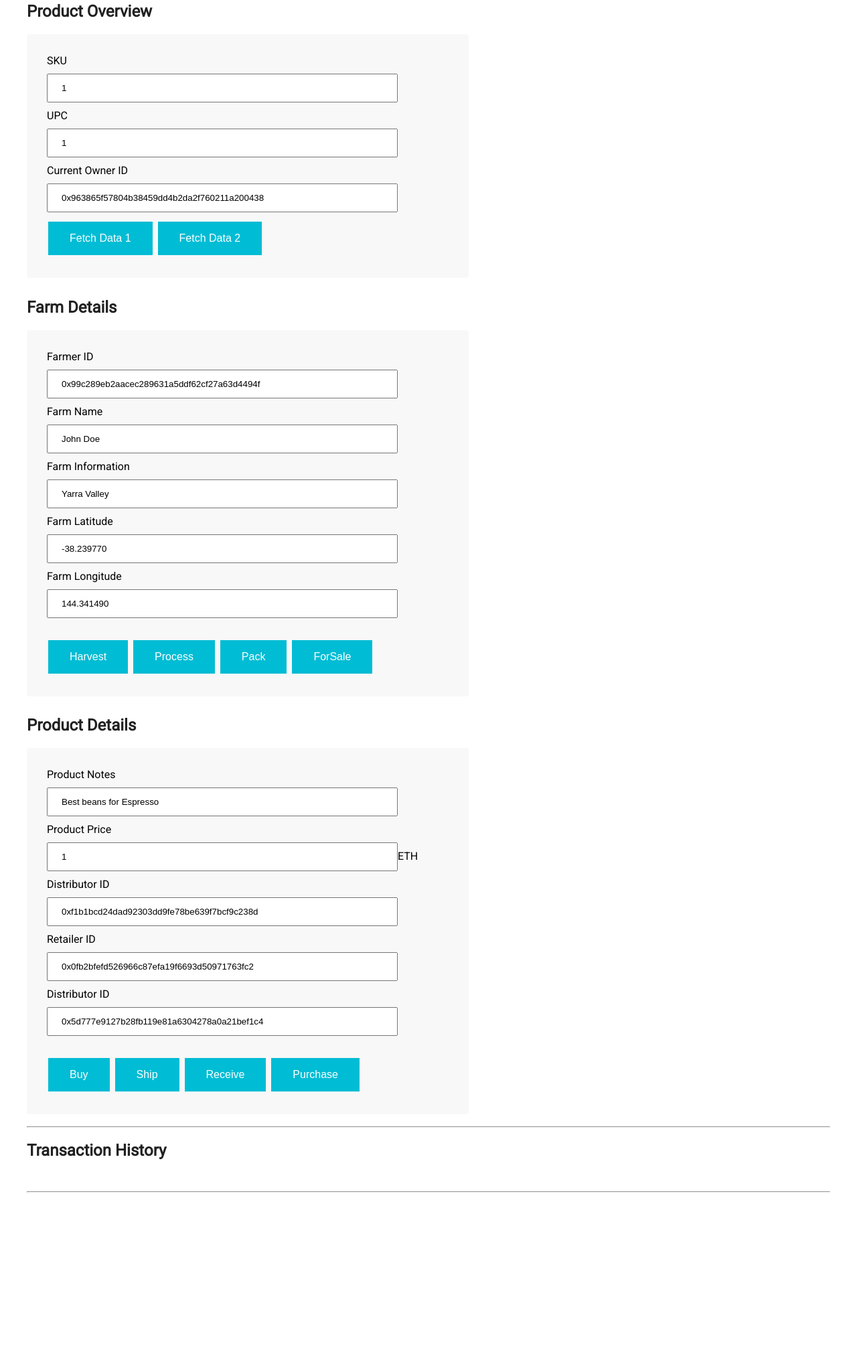
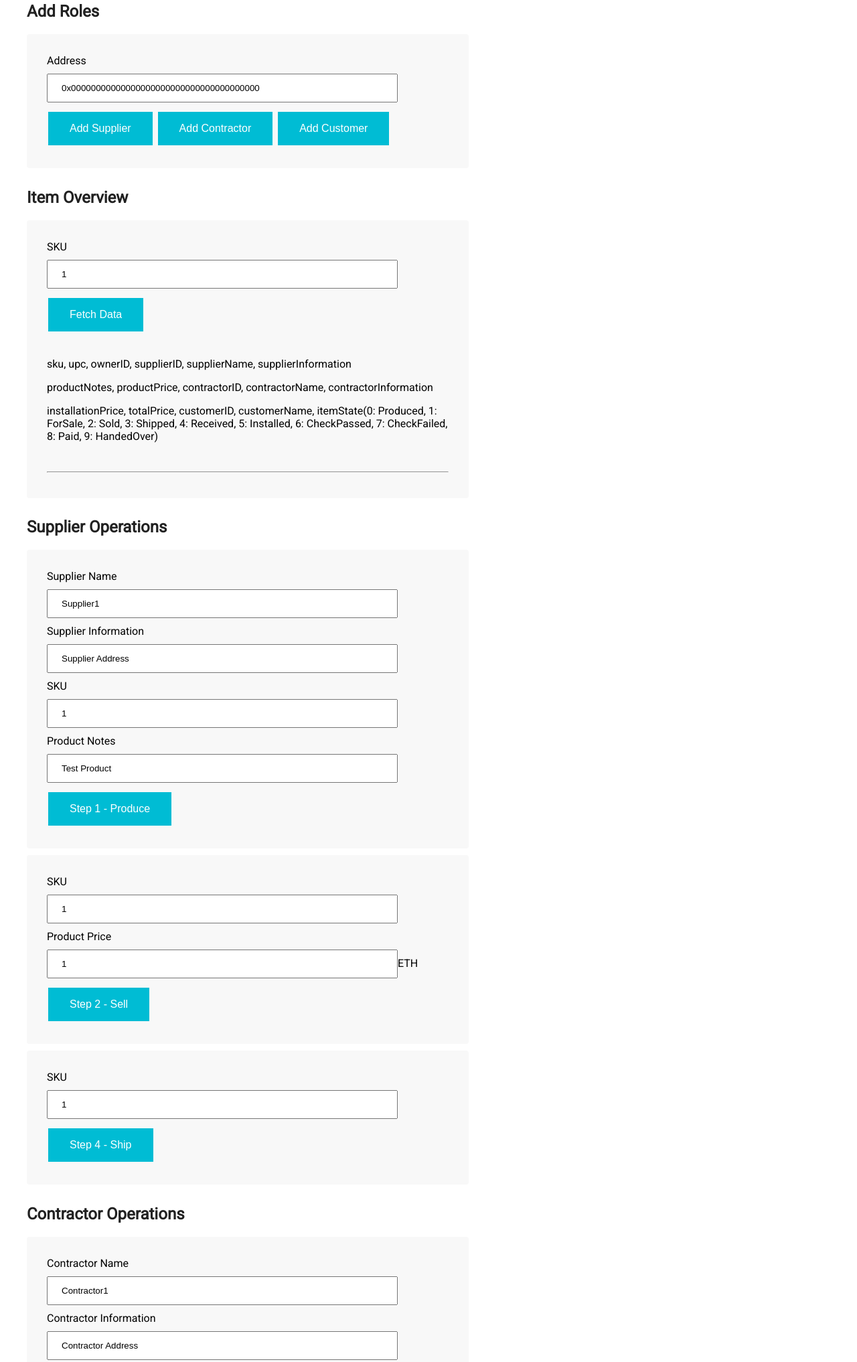
Before and after one commit to hujens/EluxSC, a website: page src/index.html in a window 1280 px wide. Shown: the part 175-2209 px from the top of the page at 67% size. Before the commit the page ends 2004 px from the top, so only its background shows below. Drawn offline with nearby package versions, Linux system fonts and the light colour scheme.

Commit message:
feat: adjust index.html

```diff
--- a/src/index.html
+++ b/src/index.html
@@ -16,75 +16,158 @@
         <p style="text-align: center;">Prove the authenticity of an item using the Ethereum blockchain.</p>
     </div>
 
-    <div id="ftc-harvest">
-        <h2>Product Overview</h2>
+    <div id="ftc-produce">
+        <h2>Add Roles</h2>
+        <div class="form-group">
+            Address
+            <br>
+            <input type="text" id="address" name="address" value=0x00000000000000000000000000000000000000><br>
+            <div class=button-div>
+                <button class="btn-add" id="button" type="button" data-id="11">Add Supplier</button>
+                <button class="btn-add" id="button" type="button" data-id="12">Add Contractor</button>
+                <button class="btn-add" id="button" type="button" data-id="13">Add Customer</button>
+            </div>
+        </div>
+        <div class=form-break></div>
+
+        <h2>Item Overview</h2>
+        <div class="form-group">
+            SKU <!-- (Inteded to be UPC. But is actually SKU... (serial enumartion, start:1, increment:+1))-->
+            <br>
+            <input type="number" id="upc" name="upc" value=1><br>
+            <div class=button-div>
+                <button class="btn-fetch" id="button" type="button" data-id="10">Fetch Data</button>
+            </div>
+            <br>
+            <div>
+                <p>sku, upc, ownerID, supplierID, supplierName, supplierInformation</p>
+                <small id="ftc-fetchData1">
+                    <!-- Data1 will appear here from app.js -->
+                </small>
+                <p>productNotes, productPrice, contractorID, contractorName, contractorInformation</p>
+                <small id="ftc-fetchData2">
+                    <!-- Data2 will appear here from app.js -->
+                </small>
+                <p>installationPrice, totalPrice, customerID, customerName, itemState(0: Produced, 1: ForSale, 2: Sold,
+                    3: Shipped, 4: Received, 5: Installed, 6: CheckPassed, 7: CheckFailed, 8: Paid, 9: HandedOver)</p>
+                <small id="ftc-fetchData3">
+                    <!-- Data3 will appear here from app.js -->
+                </small>
+                <br>
+                <hr>
+            </div>
+        </div>
+        <div class=form-break></div>
+
+        <h2>Supplier Operations</h2>
+        <div class="form-group">
+            Supplier Name
+            <br>
+            <input type="text" id="supplierName" name="supplierName" value="Supplier1"><br>
+            Supplier Information
+            <br>
+            <input type="text" id="supplierInformation" name="supplierInformation" value="Supplier Address"><br>
+            SKU
+            <br>
+            <input type="number" id="upc1" name="upc1" value=1><br>
+            Product Notes
+            <br>
+            <input type="text" id="productNotes" name="productNotes" value="Test Product"><br>
+            <button class="btn-produce" id="button" type="produce" data-id="1">Step 1 - Produce</button>
+            <br>
+        </div>
+        <div class=form-break></div>
+
         <div class="form-group">
             SKU
             <br>
-            <input class="input-field" type="number" id="sku" name="sku" value=1><br>
-            UPC
-            <br>
-            <input type="number" id="upc" name="upc" value=1><br>
-            Current Owner ID
-            <br>
-            <input type="text" id="ownerID" name="ownerID" value="0x963865f57804b38459dd4b2da2f760211a200438" size="50"><br>
-            <div class=button-div>
-                <button class="btn-fetchOne" id="button" type="button" data-id="9">Fetch Data 1</button>
-                <button class="btn-fetchTwo" id="button" type="button" data-id="10">Fetch Data 2</button>
-            </div>
-        </div>
-        <div class=form-break></div>
-        <h2>Farm Details</h2>
-        <div class="form-group">
-            Farmer ID
-            <br>
-            <input type="text" id="originFarmerID" name="originFarmerID" value="0x99c289eb2aacec289631a5ddf62cf27a63d4494f"
-                size="50"><br>
-            Farm Name
-            <br>
-            <input type="text" id="originFarmName" name="originFarmName" value="John Doe"><br>
-            Farm Information
-            <br>
-            <input type="text" id="originFarmInformation" name="originFarmInformation" value="Yarra Valley"><br>
-            Farm Latitude
-            <br>
-            <input type="text" id="originFarmLatitude" name="originFarmLatitude" value="-38.239770"><br>
-            Farm Longitude
-            <br>
-            <input type="text" id="originFarmLongitude" name="originFarmLongitude" value="144.341490"><br>
-            <br>
-            <button class="btn-harvest" id="button" type="button" data-id="1">Harvest</button>
-            <button class="btn-process" id="button" type="button" data-id="2">Process</button>
-            <button class="btn-pack" id="button" type="button" data-id="3">Pack</button>
-            <button class="btn-forsale" id="button" type="button" data-id="4">ForSale</button>
-        </div>
-        <div class=form-break></div>
-        <h2>Product Details</h2>
-        <div class="form-group">
-            Product Notes
-            <br>
-            <input type="text" id="productNotes" name="productNotes" value="Best beans for Espresso" size="60"><br>
+            <input type="number" id="upc2" name="upc2" value=1><br>
             Product Price
             <br>
             <input type="number" id="productPrice" name="productPrice" value=1>ETH<br>
-            Distributor ID
+            <button class="btn-sell" id="button" type="button" data-id="2">Step 2 - Sell</button>
+        </div>
+        <div class=form-break></div>
+
+        <div class="form-group">
+            SKU
             <br>
-            <input type="text" id="distributorID" name="distributorID" value="0xf1b1bcd24dad92303dd9fe78be639f7bcf9c238d"
-                size="50">
+            <input type="number" id="upc4" name="upc4" value=1><br>
+            <button class="btn-ship" id="button" type="button" data-id="4">Step 4 - Ship</button>
+        </div>
+        <div class=form-break></div>
+
+        <h2>Contractor Operations</h2>
+        <div class="form-group">
+            Contractor Name
             <br>
-            Retailer ID
+            <input type="text" id="contractorName" name="contractorName" value="Contractor1" size="60"><br>
+            Contractor Information
             <br>
-            <input type="text" id="retailerID" name="retailerID" value="0x0fb2bfefd526966c87efa19f6693d50971763fc2"
-                size="50"><br>
-            Distributor ID
+            <input type="text" id="contractorInformation" name="contractorInformation" value="Contractor Address" size="60"><br>
+            Customer ID
             <br>
-            <input type="text" id="consumerID" name="consumerID" value="0x5d777e9127b28fb119e81a6304278a0a21bef1c4"
-                size="50"><br>
+            <input type="text" id="customerID" name="customerID" value="0x0000000000000000000000000000000000000000" size="60"><br>
+            Customer Name
             <br>
-            <button class="btn-buy" id="button" type="button" data-id="5">Buy</button>
-            <button class="btn-ship" id="button" type="button" data-id="6">Ship</button>
-            <button class="btn-receive" id="button" type="button" data-id="7">Receive</button>
-            <button class="btn-purchase" id="button" type="button" data-id="8">Purchase</button>
+            <input type="text" id="customerName" name="customerName" value="Customer1" size="60"><br>
+            SKU
+            <br>
+            <input type="number" id="upc3" name="upc3" value=1><br>
+            Amount
+            <br>
+            <input type="number" id="amountBuy" name="amountBuy" value=1>ETH<br>
+            <button class="btn-buy" id="button" type="button" data-id="3">Step 3 - Buy</button>
+        </div>
+        <div class=form-break></div>
+
+        <div class="form-group">
+            SKU
+            <br>
+            <input type="number" id="upc5" name="upc5" value=1><br>
+            <button class="btn-receive" id="button" type="button" data-id="5">Step 5 - Receive</button>
+        </div>
+        <div class=form-break></div>
+
+        <div class="form-group">
+            SKU
+            <br>
+            <input type="number" id="upc6" name="upc6" value=1><br>
+            Installation Price
+            <br>
+            <input type="number" id="installationPrice" name="installationPrice" value=1>ETH<br>
+            <button class="btn-install" id="button" type="button" data-id="6">Step 6 - Install</button>
+        </div>
+        <div class=form-break></div>
+
+        <h2>Customer Operations</h2>
+        <div class="form-group">
+            SKU
+            <br>
+            <input type="number" id="upc7" name="upc7" value=1><br>
+            Check Correct Installation (true/false)
+            <br>
+            <input type="text" id="check" name="check" value="true" size="60"><br>
+            <button class="btn-check" id="button" type="button" data-id="7">Step 7 - Check</button>
+        </div>
+        <div class=form-break></div>
+
+        <div class="form-group">
+            SKU
+            <br>
+            <input type="number" id="upc8" name="upc8" value=1><br>
+            Amount
+            <br>
+            <input type="number" id="amountPay" name="amountPay" value=1>ETH<br>
+            <button class="btn-pay" id="button" type="button" data-id="8">Step 8 - Pay</button>
+        </div>
+        <div class=form-break></div>
+
+        <div class="form-group">
+            SKU
+            <br>
+            <input type="number" id="upc9" name="upc9" value=1><br>
+            <button class="btn-handOver" id="button" type="button" data-id="9">Step 9 - HandOver</button>
         </div>
         <div class=form-break></div>
         <hr>
```
